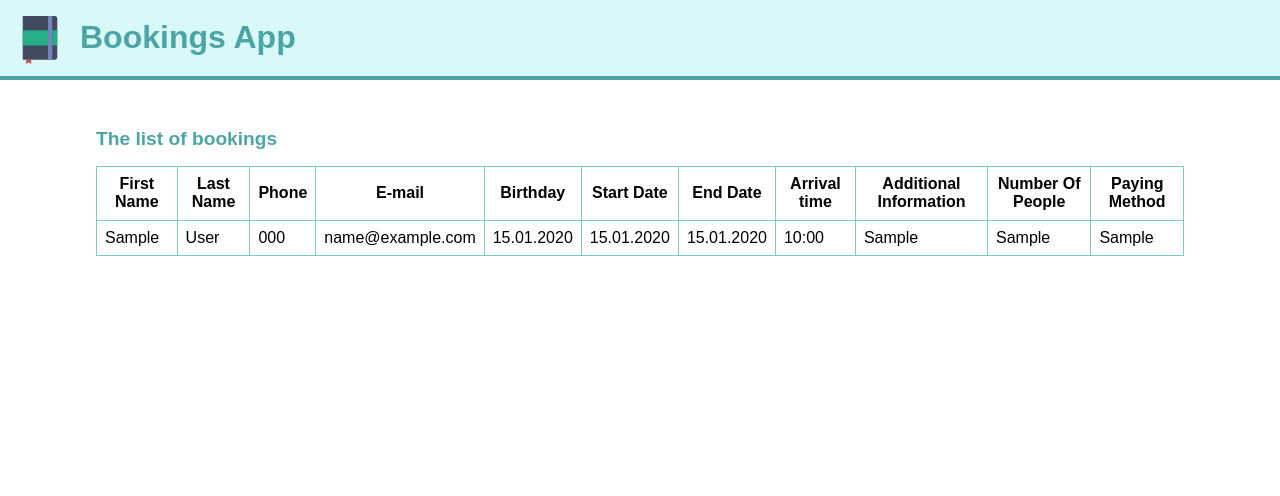
After one commit to eveliiskallas/wrm, a PHP site: template views/list.html.twig in a window 1280 px wide. The commit adds this page. Shown: the top 496 px of the page. Run offline with PHP 8.4, Linux system fonts and the light colour scheme; the template is opened without the code that fills it: most values are stand-ins (such as "Sample title", 1, 10 or a date in 2020); some libraries are stand-ins or nearby versions.

Commit message:
Have a separate url for seeing submitted bookings

```diff
--- a/src/Application.php
+++ b/src/Application.php
@@ -3,6 +3,7 @@
 namespace BookingApp;
 
 use BookingApp\Controllers\CreateBookingController;
+use BookingApp\Controllers\ListBookingsController;
 use Silex\Application as SilexApplication;
 use Silex\Provider\DoctrineServiceProvider;
 use Silex\Provider\FormServiceProvider;
@@ -86,5 +87,10 @@ class Application extends SilexApplication
             ))
             ->method('GET|POST')
         ;
+
+        $this
+            ->get('/bookings', new ListBookingsController($this['db'], $this['twig']))
+        ;
+
     }
 }
--- /dev/null
+++ b/views/list.html.twig
@@ -0,0 +1,48 @@
+{% extends 'base.html.twig' %}
+
+{% block content %}
+    <h2>The list of bookings</h2>
+    {% if bookings is empty %}
+        <p>You don't have any bookings!</p>
+    {% else %}
+        <table class="booking-table">
+            <thead>
+                <tr>
+                    <th>First Name</th>
+                    <th>Last Name</th>
+                    <th>Phone</th>
+                    <th>E-mail</th>
+                    <th>Birthday</th>
+                    <th>Start Date</th>
+                    <th>End Date</th>
+                    <th>Arrival time</th>
+                    <th>Additional Information</th>
+                    <th>Number Of People</th>
+                    <th>Paying Method</th>
+                </tr>
+            </thead>
+            <tbody>
+                {% for row in bookings %}
+                    <tr>
+                        <td>{{ row.firstName }}</td>
+                        <td>{{ row.lastName }}</td>
+                        <td>{{ row.phone }}</td>
+                        <td>{{ row.email }}</td>
+                        <td>{{ row.birthday|date('d.m.Y') }}</td>
+                        <td>{{ row.startDate|date('d.m.Y') }}</td>
+                        <td>{{ row.endDate|date('d.m.Y') }}</td>
+                        <td>{{ row.arrivalTime|date('H:i') }}</td>
+                        <td>{{ row.additionalInformation }}</td>
+                        <td>{{ row.nrOfPeople }}</td>
+                        <td>{{ row.payingMethod }}</td>
+                    </tr>
+                {% endfor %}
+            </tbody>
+        </table>
+    {% endif %}
+{% endblock %}
+
+{% block stylesheets %}
+    {{ parent() }}
+    <link rel="stylesheet" type="text/css" media="screen" href="/css/list.css">
+{% endblock %}
--- /dev/null
+++ b/web/css/list.css
@@ -0,0 +1,12 @@
+/* Styling for table lists */
+.booking-table {
+    border: 1px solid #79CCCC;
+    padding: 1em;
+    border-collapse: collapse;
+}
+
+.booking-table th,
+.booking-table td {
+    border: 1px solid #79CCCC;
+    padding: .5em;
+}
```
Also changed, not shown: src/Controllers/ListBookingsController.php (added, +23 -0 lines).
